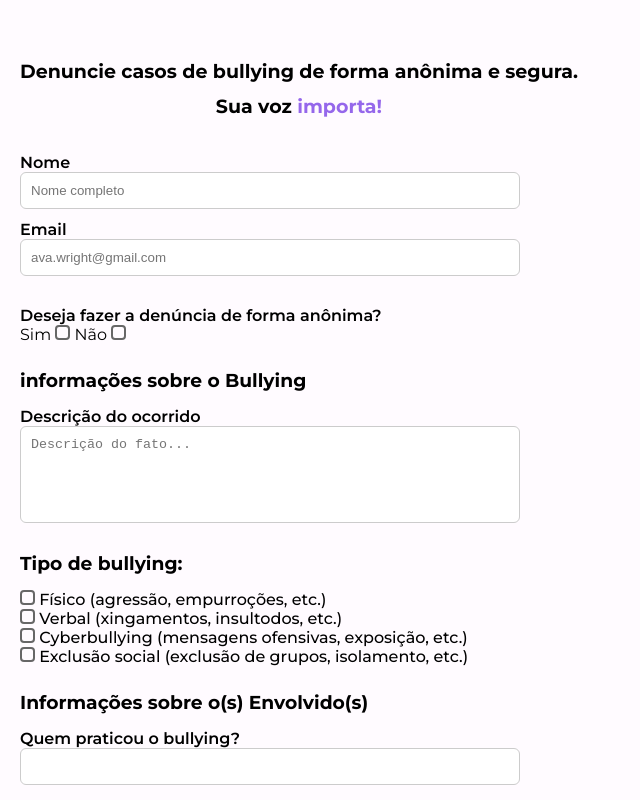
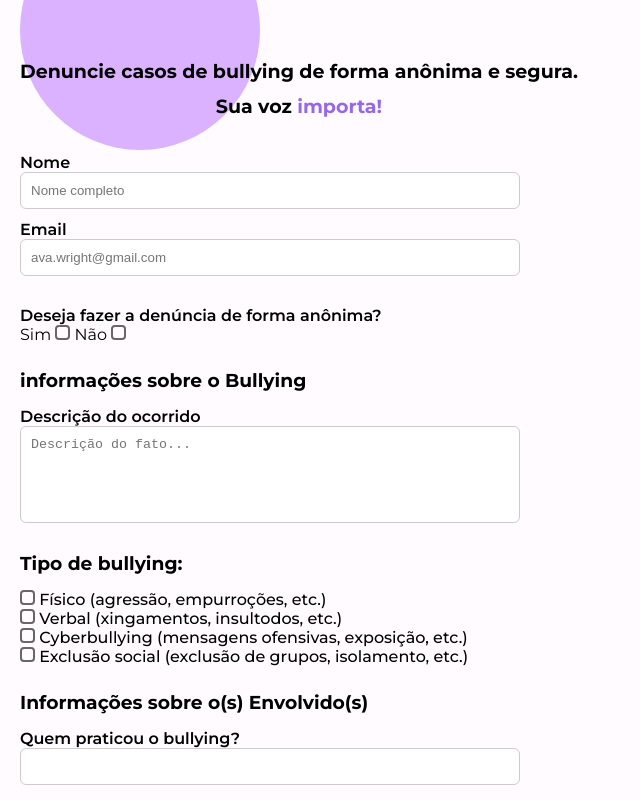
Before and after one commit to nyvilacarvalho/projeto-Iema-antibullying, a plain HTML site: page index.html in a window 1280 px wide. Shown: the top 800 px of the page, without its empty margins (0-640 px from the left). Drawn offline with Linux system fonts and the light colour scheme.

Commit message:
boll adicionado

```diff
--- a/index.html
+++ b/index.html
@@ -15,6 +15,9 @@
 
 <body>
     <div class="container">
+
+      <div class="boll"></div>
+
 
       <div class="header">
         <h1>Denuncie casos de bullying de forma anônima e segura.</h1>
--- a/style.css
+++ b/style.css
@@ -37,6 +37,7 @@ h1 {
   font-size: 19px;
   font-weight: 700;
   margin-top: 40px;
+  text-align: center;
 }
 
 h2 {
@@ -174,3 +175,16 @@ input[type="checkbox"]:checked {
 textarea {
   resize: none;
 }
+
+
+.boll {
+  width: 240px;
+  height: 240px;
+  background-color: #DAB2FF;
+  border-radius: 50%;
+  position: absolute;
+  top: -90px;
+  z-index: -1;
+  opacity: 2;
+  left: -45px;
+ }
```
